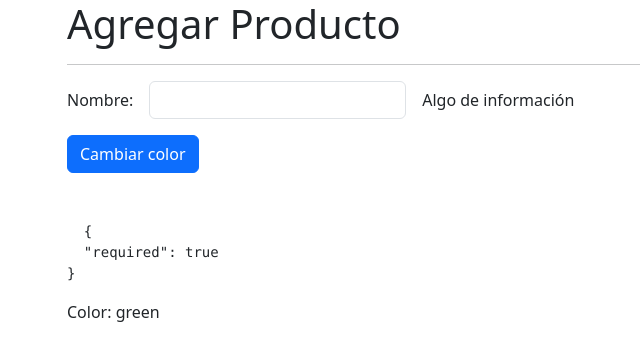
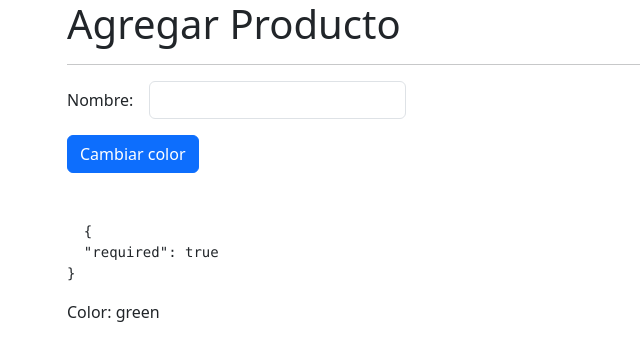
Before and after one commit to Andy-Castle/11-directiveSignals, an Angular app: page /products/product in a window 1280 px wide. Shown: the top 360 px of the page, without its empty margins (15-655 px from the left). Built offline with nearby package versions, Linux system fonts and the light colour scheme.

Commit message:
aqui se vio como funcionan las directivas las cuales pueden modificar los elementos en donde estas esten, como divs, spans, inputs, etc

```diff
--- a/src/app/products/pages/product-page/product-page.component.html
+++ b/src/app/products/pages/product-page/product-page.component.html
@@ -12,7 +12,7 @@
     </div>
 
     <div class="col-auto">
-      <span>Algo de información</span>
+      <span customLabel></span>
     </div>
   </div>
 
--- /dev/null
+++ b/src/app/shared/directives/custom-label.directive.ts
@@ -0,0 +1,20 @@
+import { Directive, ElementRef, OnInit } from '@angular/core';
+
+@Directive({
+  selector: '[customLabel]',
+})
+export class CustomLabelDirective implements OnInit {
+  private htmlElement?: ElementRef<HTMLElement>;
+
+  constructor(private element: ElementRef<HTMLElement>) {
+    console.log(element);
+
+    this.htmlElement = element;
+
+    // this.htmlElement.nativeElement.innerHTML = 'Hola Mundo';
+  }
+
+  ngOnInit(): void {
+    console.log('Directiva - NgOnit');
+  }
+}
```
Also changed, not shown: src/app/app.module.ts (+4 -9 lines), src/app/products/products.module.ts (+7 -1 lines), src/app/shared/shared.module.ts (added, +10 -0 lines).
